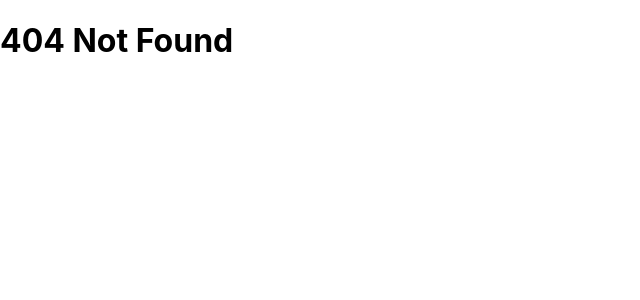
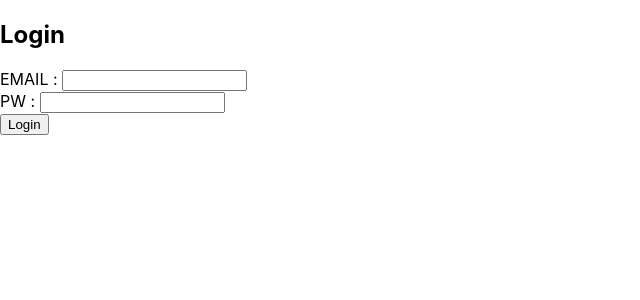
Before and after one commit to sjoh0704/happy-saving, a React (Create React App) app in the folder front/: page /login in a window 1280 px wide. Before the commit this address had no page. Shown: the top 300 px of the page, without its empty margins (0-640 px from the left). Built offline with nearby package versions, Linux system fonts and the light colour scheme.

Commit message:
[feat] add proxy

```diff
--- a/front/package.json
+++ b/front/package.json
@@ -6,6 +6,8 @@
     "@testing-library/jest-dom": "^5.16.5",
     "@testing-library/react": "^13.4.0",
     "@testing-library/user-event": "^13.5.0",
+    "axios": "^1.1.2",
+    "http-proxy-middleware": "^2.0.6",
     "react": "^18.2.0",
     "react-dom": "^18.2.0",
     "react-router": "^6.4.2",
--- a/front/src/App.js
+++ b/front/src/App.js
@@ -1,12 +1,14 @@
 
 import { Route, Routes } from "react-router-dom";
-import Home from "./components/Home"
-import NotFound from "./components/NotFound"
+import Home from "./pages/Home"
+import Login from "./pages/Login"
+import NotFound from "./pages/NotFound"
 function App() {
   return (
     <div>
       <Routes>
         <Route exact path="/" element={<Home/>} />
+        <Route exact path="/login" element={<Login/>}/>
         <Route exact path="*" element={<NotFound/>}/>
       </Routes>
 
--- /dev/null
+++ b/front/src/pages/Login.js
@@ -0,0 +1,64 @@
+import React, { useState, useEffect } from 'react';
+import {GetBackURL} from '../util/env'
+import axios from 'axios';
+
+function Login() {
+    const [email, setEmail] = useState('')
+    const [password, setPassword] = useState('')
+
+    const onChangeEmailHandler = (e) => {
+        setEmail(e.target.value)
+    }
+
+    const onChangePasswordHandler = (e) => {
+        setPassword(e.target.value)
+    }
+
+    const login = () =>{
+        let body = {
+            mail: email,
+            password: password,
+        }
+
+        axios
+        .post("/auth", body)
+        .then( res => {
+            alert(res)
+        })
+        .catch(e => {
+            alert(e)
+        })
+
+    }
+
+    const onClickLoginHandler = () => {
+        console.log('try to login')
+        login()
+    }
+
+
+    // useEffect(() => {
+    //     login()
+    // },
+    // // 페이지 호출 후 처음 한번만 호출될 수 있도록 [] 추가
+    // [])
+
+    return(
+        <div>
+            <h2>Login</h2>
+            <div>
+                <label htmlFor='input_id'>EMAIL : </label>
+                <input type='text' name='input_id' value={email} onChange={onChangeEmailHandler} />
+            </div>
+            <div>
+                <label htmlFor='input_pw'>PW : </label>
+                <input type='password' name='input_pw' value={password} onChange={onChangePasswordHandler} />
+            </div>
+            <div>
+                <button type='button' onClick={onClickLoginHandler}>Login</button>
+            </div>
+        </div>
+    )
+}
+
+export default Login;
--- /dev/null
+++ b/front/src/util/env.js
@@ -0,0 +1,7 @@
+import React from "react"
+
+const GetBackURL = () =>{
+    return process.env.REACT_APP_BACK_BASE_URL
+}
+
+export {GetBackURL}
```
Also changed, not shown: front/src/setupProxy.js (added, +13 -0 lines), front/src/pages/Home.js (renamed from front/src/components/Home.js), front/src/pages/NotFound.js (renamed from front/src/components/NotFound.js), 1 other file (tests, documents, lock files or other folders).
